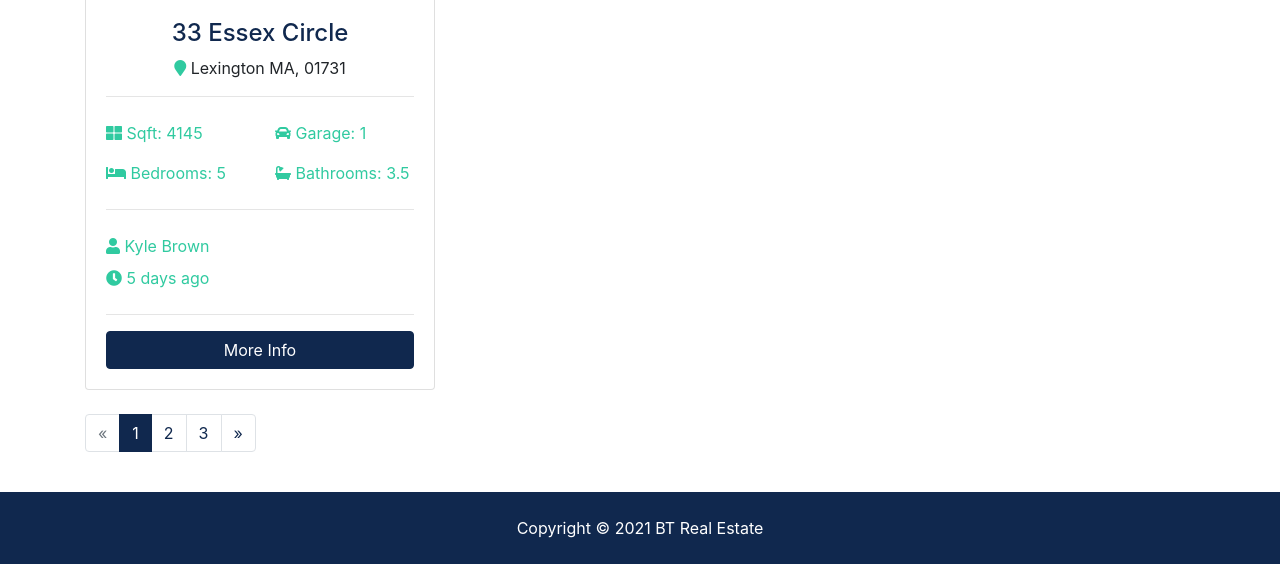
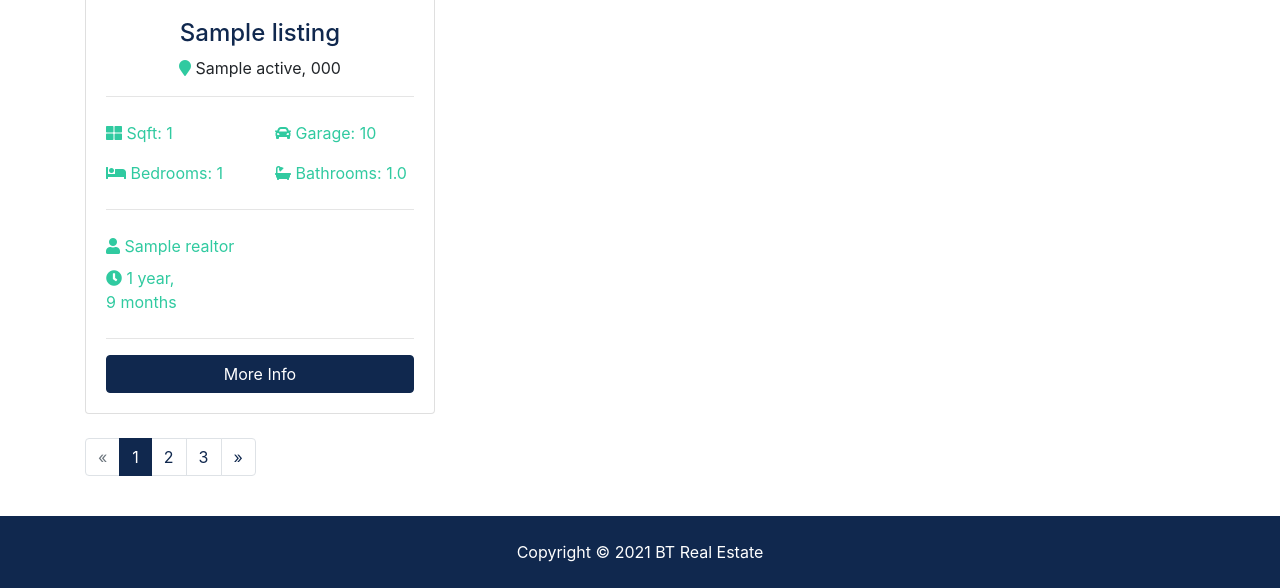
Before and after one commit to Abdelfatahh/real_state, a Django app: page /listings/ in a window 1280 px wide. Shown: the part 712-1300 px from the top of the page. Before the commit the page ends 1276 px from the top, so only its background shows below. Run offline with Django 3.2, Linux system fonts and the light colour scheme; tables that the repository leaves empty hold one stand-in row (values such as "Sample post"); grey boxes marked "Sample" are stand-in pictures; some libraries are stand-ins or nearby versions.

Commit message:
display listings in template

```diff
--- a/btre/settings.py
+++ b/btre/settings.py
@@ -40,6 +40,7 @@ INSTALLED_APPS = [
     'django.contrib.sessions',
     'django.contrib.messages',
     'django.contrib.staticfiles',
+    'django.contrib.humanize'
 ]
 
 MIDDLEWARE = [
--- a/listings/views.py
+++ b/listings/views.py
@@ -11,7 +11,7 @@ def index(request):
 
     return render(request, 'listings/listings.html', context)
 
-def listing(request):
+def listing(request, listing_id):
     return render(request, 'listings/listing.html')
 def search(request):
     return render(request, 'listings/search.html')
--- a/templates/listings/listings.html
+++ b/templates/listings/listings.html
@@ -1,4 +1,6 @@
 {% extends 'base.html' %}
+
+{% load humanize %}
 
 {% block content %}
 <section id="showcase-inner" class="py-5 text-white">
@@ -36,49 +38,49 @@
             <!-- Listings -->
             <div class="col-md-6 col-lg-4 mb-4">
                 <div class="card listing-preview">
-                    <img class="card-img-top" src="assets/img/homes/home-6.jpg" alt="">
+                    <img class="card-img-top" src="{{ listing.photo_main.url }}" alt="">
                     <div class="card-img-overlay">
                         <h2>
-                            <span class="badge badge-secondary text-white">$780,000</span>
+                            <span class="badge badge-secondary text-white">${{ listing.price | intcomma }}</span>
                         </h2>
                     </div>
                     <div class="card-body">
                         <div class="listing-heading text-center">
-                            <h4 class="text-primary">33 Essex Circle</h4>
+                            <h4 class="text-primary">{{ listing.title }}</h4>
                             <p>
-                                <i class="fas fa-map-marker text-secondary"></i> Lexington MA, 01731
+                                <i class="fas fa-map-marker text-secondary"></i> {{ listing.city }} {{ listing.state }}, {{listing.zipcode}}
                             </p>
                         </div>
                         <hr>
                         <div class="row py-2 text-secondary">
                             <div class="col-6">
-                                <i class="fas fa-th-large"></i> Sqft: 4145
+                                <i class="fas fa-th-large"></i> Sqft: {{ listing.sqft }}
                             </div>
                             <div class="col-6">
-                                <i class="fas fa-car"></i> Garage: 1
+                                <i class="fas fa-car"></i> Garage: {{ listing.garage }}
                             </div>
                         </div>
                         <div class="row py-2 text-secondary">
                             <div class="col-6">
-                                <i class="fas fa-bed"></i> Bedrooms: 5
+                                <i class="fas fa-bed"></i> Bedrooms: {{ listing.bedrooms }}
                             </div>
                             <div class="col-6">
-                                <i class="fas fa-bath"></i> Bathrooms: 3.5
+                                <i class="fas fa-bath"></i> Bathrooms: {{ listing.bathrooms }}
                             </div>
                         </div>
                         <hr>
                         <div class="row py-2 text-secondary">
                             <div class="col-6">
-                                <i class="fas fa-user"></i> Kyle Brown
+                                <i class="fas fa-user"></i> {{ listing.realtor }}
                             </div>
                         </div>
                         <div class="row text-secondary pb-2">
                             <div class="col-6">
-                                <i class="fas fa-clock"></i> 5 days ago
+                                <i class="fas fa-clock"></i> {{ listing.list_date | timesince }}
                             </div>
                         </div>
                         <hr>
-                        <a href="listing.html" class="btn btn-primary btn-block">More Info</a>
+                        <a href="{% url 'listing' listing.id %}" class="btn btn-primary btn-block">More Info</a>
                     </div>
                 </div>
             </div>
```
